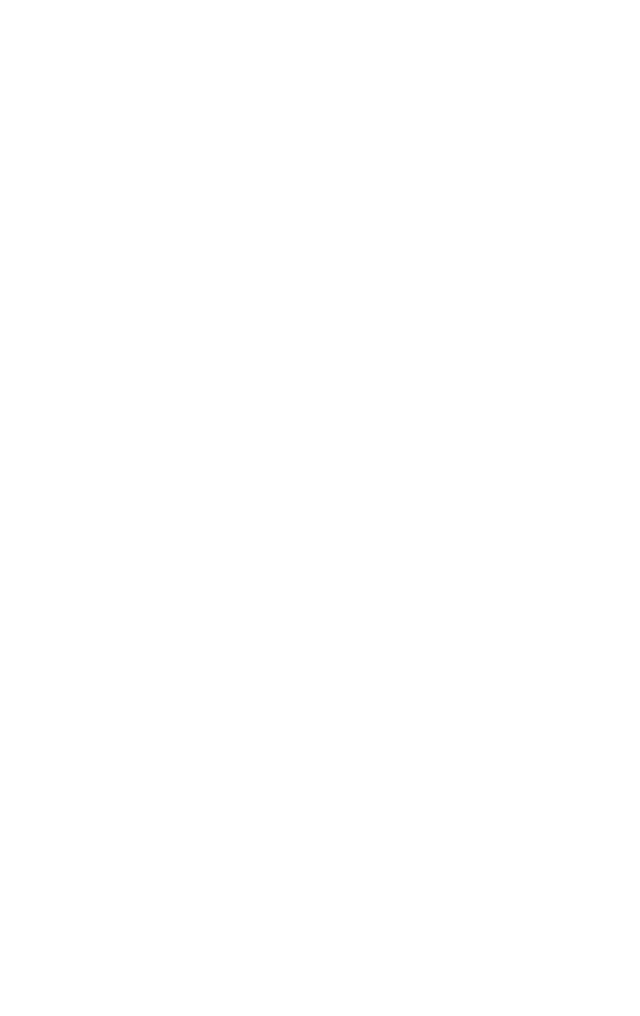
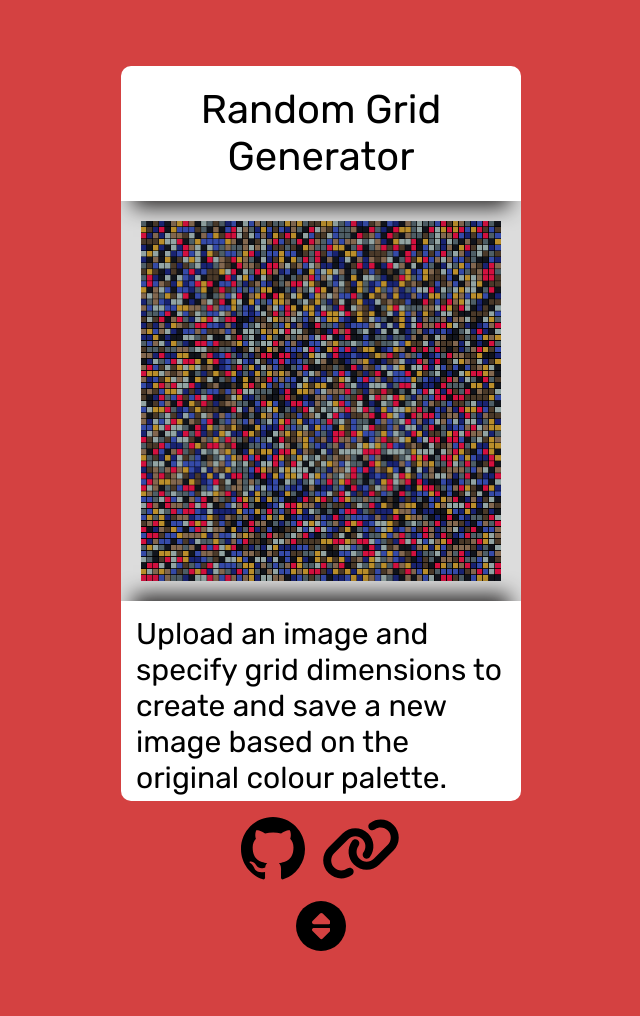
Before and after one commit to Eightyeightdays/eightyeightdays.github.io, a plain HTML site: page index.html in a window 1280 px wide. Shown: the whole page, without its empty margins (319-959 px from the left). Before the commit the page ends 800 px from the top, so only its background shows below. Drawn offline with Linux system fonts and the light colour scheme.

Commit message:
Basic page in place

```diff
--- a/index.html
+++ b/index.html
@@ -6,11 +6,37 @@
         <title>Eightyeightdays - Projects</title>
         <meta name="description" content="">
         <meta name="viewport" content="width=device-width, initial-scale=1">
-        <link rel="stylesheet" href="">
+        <link rel="stylesheet" href="/style.css">
+        <link rel="preconnect" href="https://fonts.googleapis.com">
+        <link rel="preconnect" href="https://fonts.gstatic.com" crossorigin>
+        <link href="https://fonts.googleapis.com/css2?family=Rubik:wght@400;900&display=swap" rel="stylesheet">
     </head>
     <body>
+        <div class="ui">
+
+            <div class="main-container">
+                <div id="title-container" class="title-container"></div>
+                <div class="scroll-container">
+                    <div class="scroll-content scroll-content-1"><img src="/assets/grid(27).png"></div>
+                    <div class="scroll-content scroll-content-2"><img src="/assets/VeryVegan.png"></div>
+                    <div class="scroll-content scroll-content-3"><img src="/assets/Lister - 4.png"></div>
+                    <div class="scroll-content scroll-content-4"><img src="/assets/BSM (2).png"></div>
+                </div>
+                <div id="description" class="description"></div>
+                <div id="link-container" class="link-container">
+                    <a href="" id="link-1" target="_blank" rel="noreferrer noopener"><svg class="link-icon" viewBox="0 0 16 16">
+                        <path d="M8 0C3.58 0 0 3.58 0 8c0 3.54 2.29 6.53 5.47 7.59.4.07.55-.17.55-.38 0-.19-.01-.82-.01-1.49-2.01.37-2.53-.49-2.69-.94-.09-.23-.48-.94-.82-1.13-.28-.15-.68-.52-.01-.53.63-.01 1.08.58 1.23.82.72 1.21 1.87.87 2.33.66.07-.52.28-.87.51-1.07-1.78-.2-3.64-.89-3.64-3.95 0-.87.31-1.59.82-2.15-.08-.2-.36-1.02.08-2.12 0 0 .67-.21 2.2.82.64-.18 1.32-.27 2-.27.68 0 1.36.09 2 .27 1.53-1.04 2.2-.82 2.2-.82.44 1.1.16 1.92.08 2.12.51.56.82 1.27.82 2.15 0 3.07-1.87 3.75-3.65 3.95.29.25.54.73.54 1.48 0 1.07-.01 1.93-.01 2.2 0 .21.15.46.55.38A8.013 8.013 0 0016 8c0-4.42-3.58-8-8-8z"></path>
+                    </svg></a>
+                    <a href="" id="link-2" target="_blank" rel="noreferrer noopener"><svg class="link-icon" viewBox="0 0 640 512"><path d="M579.8 267.7c56.5-56.5 56.5-148 0-204.5c-50-50-128.8-56.5-186.3-15.4l-1.6 1.1c-14.4 10.3-17.7 30.3-7.4 44.6s30.3 17.7 44.6 7.4l1.6-1.1c32.1-22.9 76-19.3 103.8 8.6c31.5 31.5 31.5 82.5 0 114L422.3 334.8c-31.5 31.5-82.5 31.5-114 0c-27.9-27.9-31.5-71.8-8.6-103.8l1.1-1.6c10.3-14.4 6.9-34.4-7.4-44.6s-34.4-6.9-44.6 7.4l-1.1 1.6C206.5 251.2 213 330 263 380c56.5 56.5 148 56.5 204.5 0L579.8 267.7zM60.2 244.3c-56.5 56.5-56.5 148 0 204.5c50 50 128.8 56.5 186.3 15.4l1.6-1.1c14.4-10.3 17.7-30.3 7.4-44.6s-30.3-17.7-44.6-7.4l-1.6 1.1c-32.1 22.9-76 19.3-103.8-8.6C74 372 74 321 105.5 289.5L217.7 177.2c31.5-31.5 82.5-31.5 114 0c27.9 27.9 31.5 71.8 8.6 103.9l-1.1 1.6c-10.3 14.4-6.9 34.4 7.4 44.6s34.4 6.9 44.6-7.4l1.1-1.6C433.5 260.8 427 182 377 132c-56.5-56.5-148-56.5-204.5 0L60.2 244.3z"/></svg></a>
+
+                </div>
+            <div class="scroll button"><svg class="scroll-icon" viewBox="0 0 320 512"><path d="M137.4 41.4c12.5-12.5 32.8-12.5 45.3 0l128 128c9.2 9.2 11.9 22.9 6.9 34.9s-16.6 19.8-29.6 19.8H32c-12.9 0-24.6-7.8-29.6-19.8s-2.2-25.7 6.9-34.9l128-128zm0 429.3l-128-128c-9.2-9.2-11.9-22.9-6.9-34.9s16.6-19.8 29.6-19.8H288c12.9 0 24.6 7.8 29.6 19.8s2.2 25.7-6.9 34.9l-128 128c-12.5 12.5-32.8 12.5-45.3 0z"/></svg></div>
+
+            </div>
+
+        </div>
 
 
-        <script src="" async defer></script>
+        <script src="index.js" async defer></script>
     </body>
 </html>
--- /dev/null
+++ b/index.js
@@ -0,0 +1,71 @@
+let count=0;
+let objects = [
+    {
+        title: "Random Grid Generator",
+        description: "Upload an image and specify grid dimensions to create and save a new image based on the original colour palette.",
+        link1: "https://github.com/Eightyeightdays/random-grid-generator",
+        link2: "https://eightyeightdays.github.io/random-grid-generator/"
+    },
+    {
+        title: "VeryVegan",
+        description: "A sample website for a company that proposes a unique restaurant dining experience.",
+        link1: "https://github.com/Eightyeightdays/VeryVegan",
+        link2: "https://eightyeightdays.github.io/VeryVegan/"
+    },
+    {
+        title: "Lister",
+        description: "A Firefox extension that allow users to create and share anonymous YouTube playlists.",
+        link1: "https://github.com/Eightyeightdays/lister",
+        link2: ""
+    },
+    {
+        title: "The Bonehead Social Network",
+        description: "A full-stack social media application for sharing images and text.",
+        link1: "https://github.com/Eightyeightdays/bsm",
+        link2: "https://bonehead-social-media-app.vercel.app/"
+    }
+]
+
+
+function scroll(){
+    let items = document.querySelectorAll(".scroll-content")
+
+    if(count >= items.length-1){
+        count = 0;
+    }else{
+        count++
+    }
+
+    items[count].scrollIntoView({behavior: "smooth"})
+    showDetails(objects[count])
+}
+
+function showDetails(object){
+    if(object.link2 === ""){
+        document.getElementById("link-2").style.display = "none"
+    }else{
+        document.getElementById("link-2").style.display = "block"
+    }
+    document.getElementById("title-container").textContent = object.title;
+    document.getElementById("link-1").href = object.link1;
+    document.getElementById("link-2").href = object.link2;
+    document.getElementById("description").textContent = object.description;
+}
+
+document.addEventListener("load", showDetails(objects[0]))
+
+
+
+
+
+
+
+
+
+
+
+
+
+
+
+document.querySelector(".scroll").addEventListener("click", scroll)
--- /dev/null
+++ b/style.css
@@ -0,0 +1,118 @@
+html, *, *:before, *:after {
+  box-sizing: border-box;
+  font-family: Rubik;
+}
+
+body{
+    display: flex;
+    flex-direction: column;
+    justify-content: center;
+    align-items: center;
+    overflow: hidden;
+    background: rgb(212, 65, 65);
+}
+
+.ui{
+    /* background: rgb(76, 191, 236); */
+    width: 1000px;
+    height: 1000px;
+    position: relative;
+    display: flex;
+    justify-content: center;
+    align-items: center;
+    gap: 2em;
+}
+
+.main-container{
+    display: flex;
+    flex-direction: column;
+    align-items: center;
+    overflow: hidden;
+}
+
+.link-container{
+    padding: 1em;
+    display: flex;
+    justify-content: center;
+    gap: 1em;
+}
+
+.scroll-container{
+    /* background: gainsboro; */
+    height: 400px;
+    width: 400px;
+    display: flex;
+    flex-direction: column;
+    align-items: center;
+    scroll-snap-type: y mandatory;
+    overflow-x: hidden;
+    scrollbar-width: thin;
+  	scrollbar-color: gold black;
+}
+
+.scroll-content{
+    height: 100%;
+    width: 100%;
+    flex: none;
+    background: gainsboro;
+    scroll-snap-align: center;
+    font-size: 20px;
+    padding: 1em;
+}
+
+.title-container{
+    padding: 0.5em;
+    background: white;
+    color: black;
+    width: 400px;
+    height: 135px;
+    font-size: 40px;
+    display: grid;
+    place-items: center;
+    text-align: center;
+    border-top-left-radius: 10px;
+    border-top-right-radius: 10px;
+    box-shadow: 0px 18px 20px -12px #272525;
+    position: relative;
+}
+
+.description{
+    padding: 0.5em;
+    background:white;
+    color: black;
+    width: 400px;
+    height: 200px;
+    font-size: 30px;
+    border-bottom-left-radius: 10px;
+    border-bottom-right-radius: 10px;
+    box-shadow: 0px -18px 20px -12px #272525;
+}
+
+.button{
+    font-size: 20px;
+    /* padding: 1em; */
+    fill: rgb(212, 65, 65);
+    background: black;
+    border-radius: 100%;
+    width: 50px;
+    height: 50px;
+    display: grid;
+    place-items: center;
+}
+.button:hover{
+    cursor: pointer;
+}
+
+.link-icon{
+    height: 4em;
+}
+
+.scroll-icon{
+    height: 1.5em;
+}
+
+img{
+    object-fit: cover;
+    height: 100%;
+    width: 100%;
+}
```
Also changed, not shown: assets/BSM (1).png (added), assets/BSM (2).png (added), assets/Grid Generator - Ipad.png (added), assets/Grid Generator.png (added), assets/Lister - 1.png (added), assets/Lister - 2.png (added), assets/Lister - 3.png (added), assets/Lister - 4.png (added), assets/VeryVegan - 2.png (added), assets/VeryVegan.png (added), assets/grid(27).png (added).
